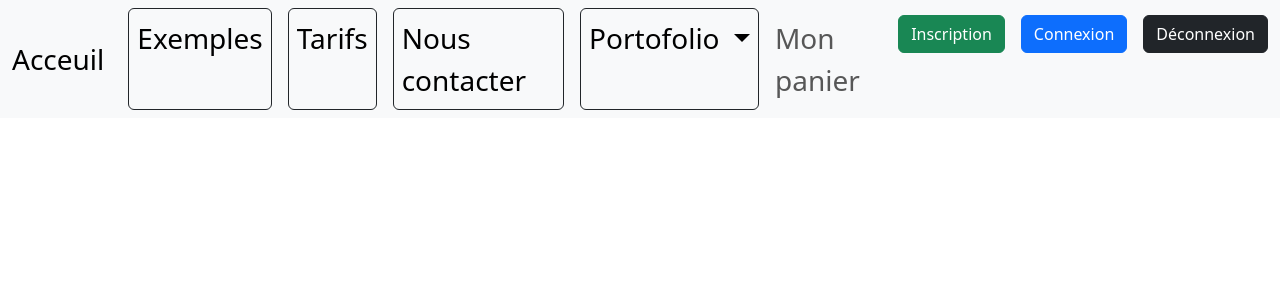
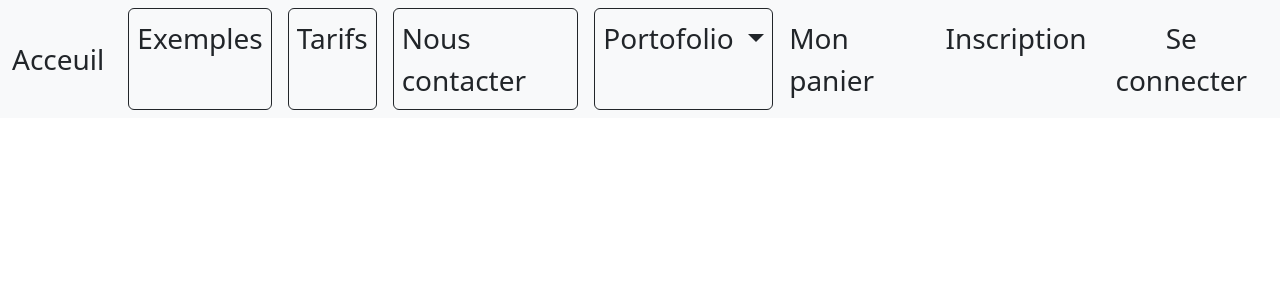
Before and after one commit to LRJerome/projet_perso, a PHP site: page /contact.php in a window 1280 px wide. Shown: the top 300 px of the page. Run offline with PHP 8.4, Linux system fonts and the light colour scheme.

Commit message:
contact_index_tarifs

```diff
--- a/site_photographe/contact.php
+++ b/site_photographe/contact.php
@@ -1,6 +1,7 @@
 <!-- ------------------- INSERTION HEADER ET INIT ------------------- -->
 
 <?php
+
 include("init/_init.php");
 
 include("init/_header.php");
--- a/site_photographe/index.php
+++ b/site_photographe/index.php
@@ -1,6 +1,7 @@
 <!-- ------------------- INSERTION HEADER ET INIT ------------------- -->
 
 <?php
+$nav = "index";
 include("init/_init.php");
 
 include("init/_header.php");
--- a/site_photographe/init/_header.php
+++ b/site_photographe/init/_header.php
@@ -18,46 +18,61 @@
 
       <!-- ------------------------ Navbar ------------------------ -->
       <nav class="navbar navbar-expand-lg bg-body-tertiary ">
+
         <div class="container-fluid fs-3">
-          <a class="navbar-brand fs-3" href="./index.php">Acceuil</a>
+          <a class="nav-link link-success text-dark navbar-brand fs-3 " href="./index.php">Acceuil</a>
+
           <button class="navbar-toggler" type="button" data-bs-toggle="collapse" data-bs-target="#navbarNavDropdown" aria-controls="navbarNavDropdown" aria-expanded="false" aria-label="Toggle navigation">
             <span class="navbar-toggler-icon"></span>
           </button>
+
           <div class="collapse navbar-collapse justify-content-center " id="navbarNavDropdown">
+
             <ul class="navbar-nav">
+
+              <li class="nav-item border border-dark rounded mx-2">
+                <a class="nav-link link-primary text-dark" aria-current="page" href="#">Exemples</a>
+              </li>
+
               <li class="nav-item  border border-dark rounded mx-2">
-                <a class="nav-link active " aria-current="page" href="#">Exemples</a>
+                <a class="nav-link link-primary text-dark" href="./tarifs.php">Tarifs</a>
               </li>
-              <li class="nav-item  border border-dark rounded mx-2">
-                <a class="nav-link active" href="./tarifs.php">Tarifs</a>
+
+              <li class="nav-item border border-dark rounded mx-2">
+                <a class="nav-link link-primary text-dark" href="./formulaire.php">Nous contacter</a>
               </li>
-              <li class="nav-item border border-dark rounded mx-2">
-                <a class="nav-link active" href="./formulaire.php">Nous contacter</a>
-              </li>
+
               <li class="nav-item dropdown  border border-dark rounded mx-2">
-                <a class="nav-link active dropdown-toggle" href="#" role="button" data-bs-toggle="dropdown" aria-expanded="false">
+
+                <a class="nav-link link-primary text-dark dropdown-toggle" href="#" role="button" data-bs-toggle="dropdown" aria-expanded="false">
                   Portofolio
                 </a>
+
                 <ul class="dropdown-menu">
                   <li><a class="dropdown-item" href="#">Mélanie et Jean</a></li>
                   <li><a class="dropdown-item" href="#">Lucie et Roland</a></li>
                   <li><a class="dropdown-item" href="#">David et Goliath</a></li>
                 </ul>
+
               </li>
 
             </ul>
+
           </div>
           <!-- -------------------------------- INSCRIPTION-CONNEXION-DECONNEXION -------------------------------- -->
           <div class="ms-auto" id="navbarNavDropdown">
+
             <ul class="navbar-nav">
               <!-- mon panier -->
               <li class="nav-item">
-          <a class="nav-link" href="#">
+
+          <a class="nav-link link-primary text-dark" href="#">
             <i class="bi bi-basket"></i> Mon panier
           </a>
+
         </li>
         <!--  -->
-            <li class="nav-item">
+            <!-- <li class="nav-item">
               <a class="btn btn-success" aria-current="page" href="./inscription.php">Inscription</a>
               </li>
 
@@ -66,12 +81,32 @@
               </li>
               <li class="nav-item ">
                 <a class="btn btn-dark">Déconnexion</a>
-              </li>
+              </li> -->
+
+              <!-- ---------------------- PROFIL - INSCRIPTION - CONNEXION -DECONNEXION ---------------------- -->
+              <?php if (isset($_SESSION['user'])) { ?>
+                            <li class="nav-item">
+                                <a class="nav-link link-primary text-dark" href="#">Profil</a>
+                            </li>
+                            <li class="nav-item">
+                                <a class="btn btn-danger nav-link link-dark text-dark" href="deconnexion.php">Se déconnecter</a>
+                            </li>
+                        <?php } else { ?>
+                            <li class="nav-item">
+                                <a class="btn btn-success nav-link link-warning text-dark" href="inscription.php">Inscription</a>
+                            </li>
+                            <li class="nav-item">
+                                <a class="btn btn-primary nav-link link-warning text-dark" href="connexion.php">Se connecter</a>
+                            </li>
+                        <?php } ?>
 
           </div>
 
 
         </div>
+
       </nav>
+
 </header>
+
     <main class="bg-white p-4">
--- a/site_photographe/init/_init.php
+++ b/site_photographe/init/_init.php
@@ -11,3 +11,6 @@
         PDO::ATTR_DEFAULT_FETCH_MODE => PDO::FETCH_ASSOC // définir la key dans les tableaux de récupération (SELECT)
     ]
 );
+
+// SESSION ALLUMEE
+session_start();
--- a/site_photographe/tarifs.php
+++ b/site_photographe/tarifs.php
@@ -1,6 +1,7 @@
 <!-- ------------------- INSERTION HEADER ET INIT ------------------- -->
 
 <?php
+$nav = "tarifs";
 include("init/_init.php");
 
 include("init/_header.php");
```
Also changed, not shown: site_photographe/init/_function.php (added), 1 other file.
